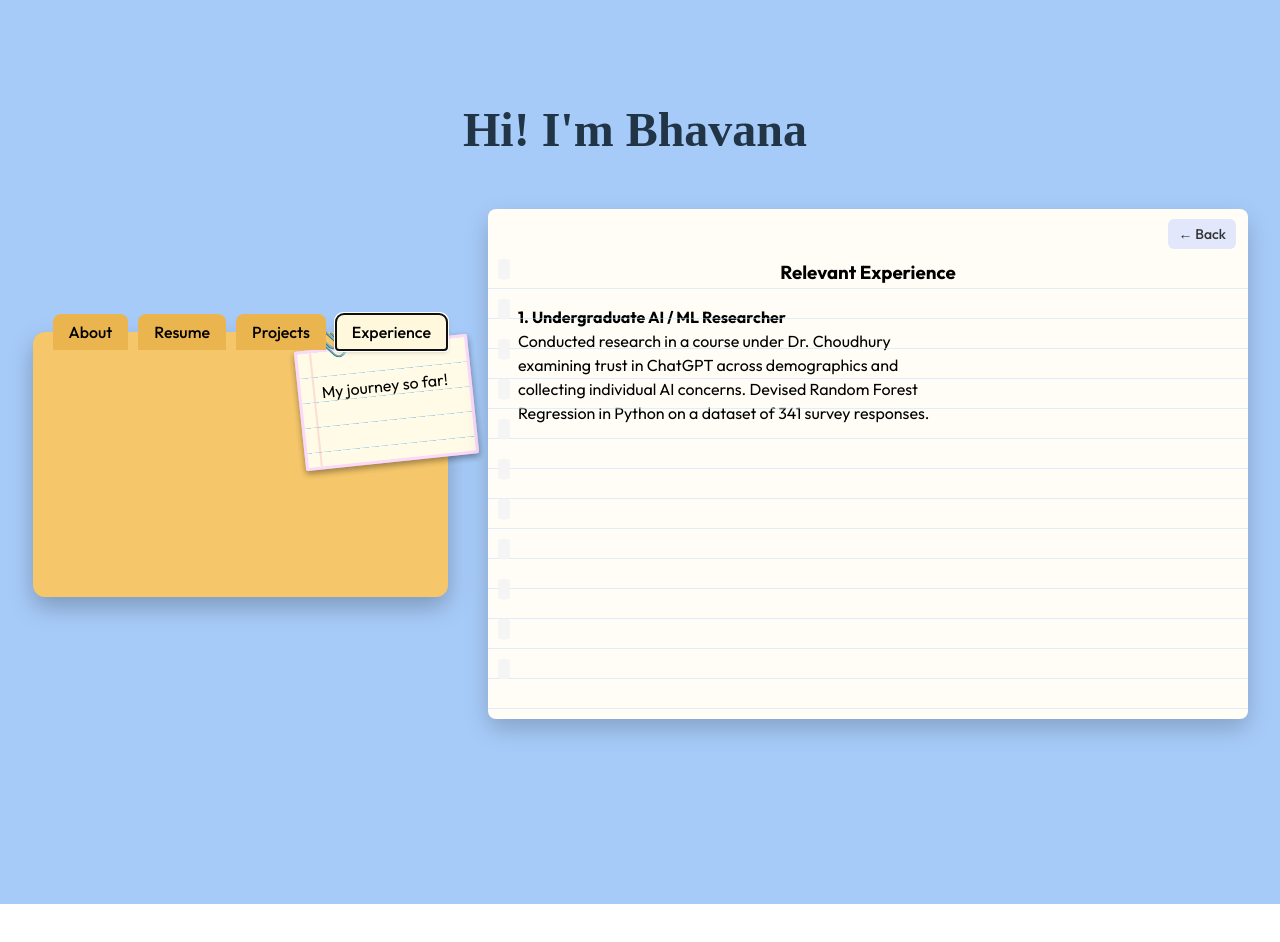
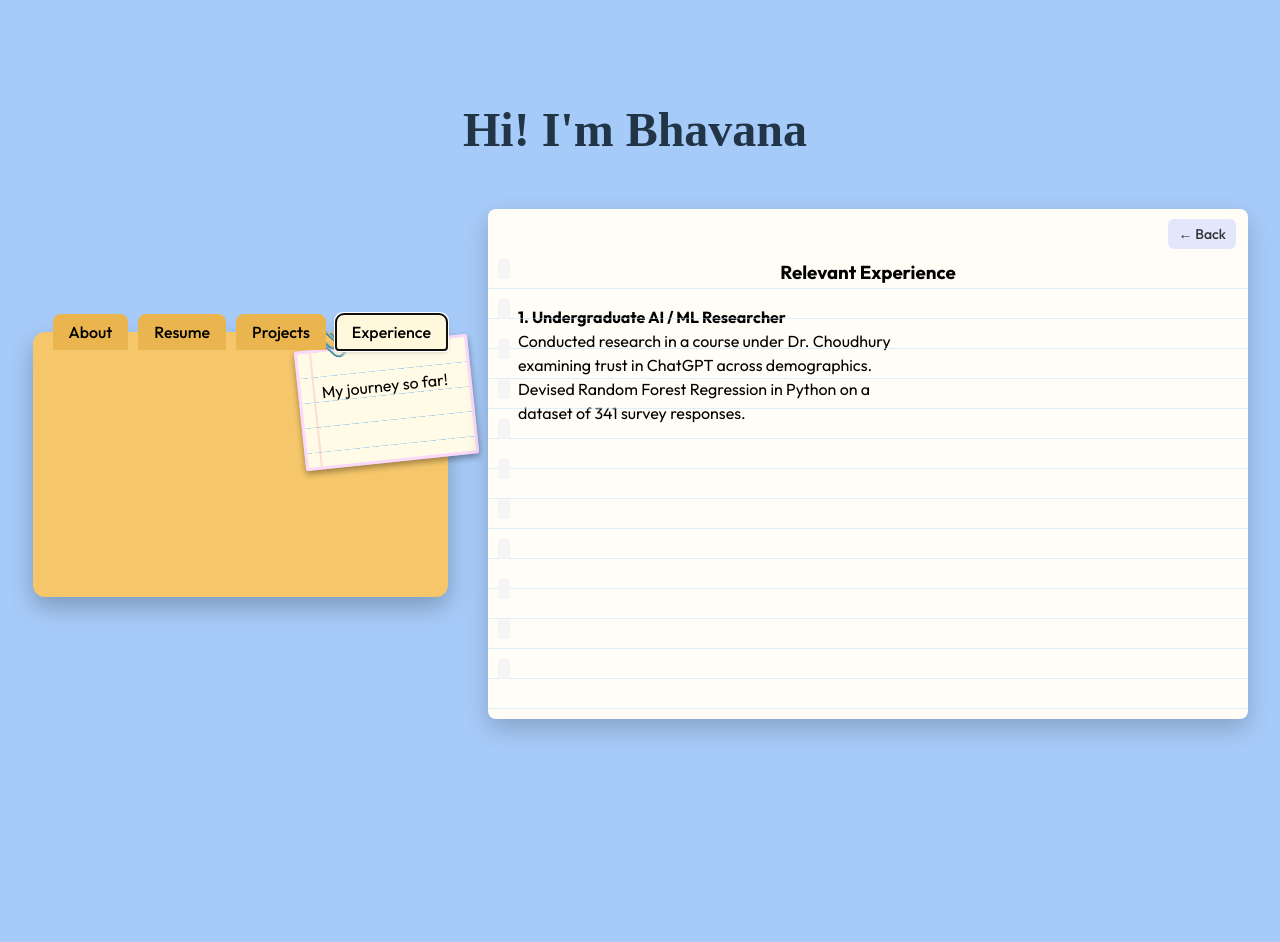
Before and after one commit to bhavana-pixel/portfolio, a React (Vite) app: page / in a window 1280 px wide. Both pictures are taken after a click on the button "Experience". Shown: the top 942 px of the page. Before the commit the page ends 904 px from the top, so only its background shows below. Built offline with nearby package versions, Linux system fonts and the light colour scheme.

Commit message:
Fixed research experience.

```diff
--- a/src/App.css
+++ b/src/App.css
@@ -3,6 +3,14 @@
   margin: 0 auto;
   padding: 2rem;
   text-align: center;
+  min-height: 100vh;
+}
+
+html, body {
+  margin: 0;
+  padding: 0;
+  width: 100%;
+  min-height: 100vh;
 }
 
 .logo {
--- a/src/Folder.css
+++ b/src/Folder.css
@@ -3,6 +3,7 @@
   justify-content: center; /* horizontal center */
   align-items: flex-start; /* align top, so it’s just below title */
   gap: 40px;               /* space between folder and paper */
+  min-height: 100vh;
 }
 
 
@@ -482,4 +483,5 @@
 
 .experience1{
   text-align: left;
+  z-index:2;
 }
--- a/src/Folder.jsx
+++ b/src/Folder.jsx
@@ -246,15 +246,18 @@ export default function Folder() {
     <p className="star-projects"> ★ </p>
   </div>
 )}
-            {activeTab === "Experience" && <h3>Relevant Experience</h3>}
-            <p className = "experience1">
-              <b>1. Undergraduate AI / ML Researcher</b> <br></br>
-              Conducted research in a course under Dr. Choudhury <br></br>
-              examining trust in ChatGPT across demographics and<br></br>
-              collecting individual AI concerns. Devised Random Forest  <br></br>
-              Regression in Python on a dataset of 341 survey responses.
-            </p>
-
+{activeTab === "Experience" && (
+              <div className="experience-layout">
+                <h3>Relevant Experience</h3>
+                <p className="experience1">
+                  <b>1. Undergraduate AI / ML Researcher</b> <br />
+                  Conducted research in a course under Dr. Choudhury <br></br>
+                  examining trust in ChatGPT across demographics. <br></br>
+                  Devised Random Forest Regression in Python on a <br></br>
+                  dataset of 341 survey responses.
+                </p>
+              </div>
+            )}
           </div>
         )}
       </div>
```
